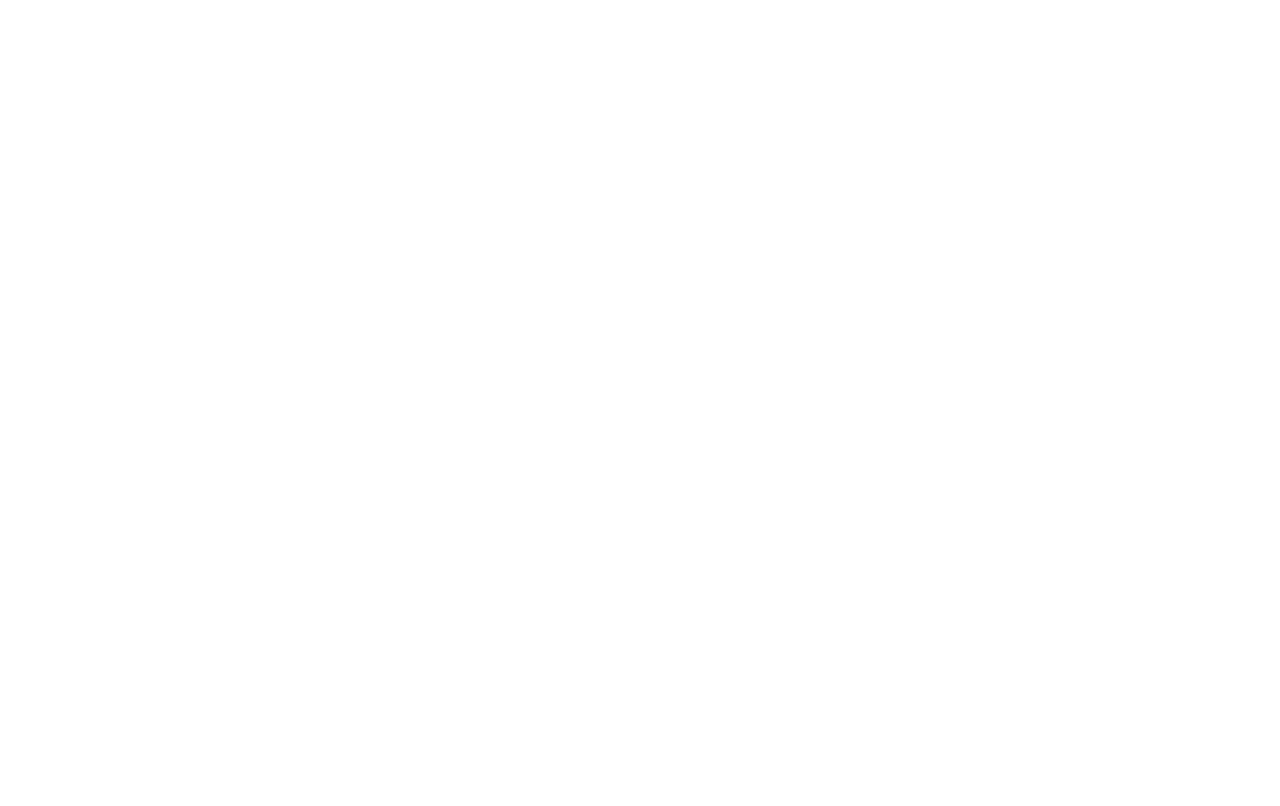
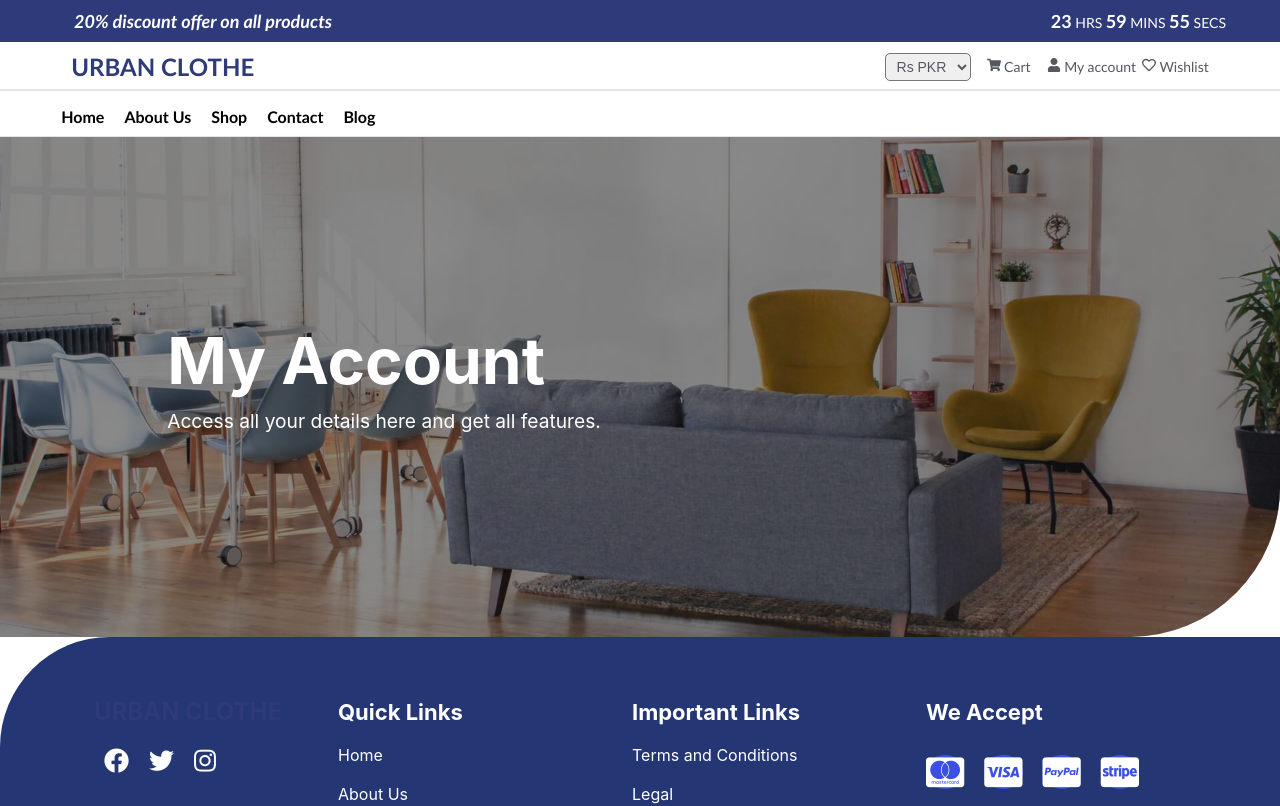
Before and after one commit to MuhammadMoazam/FYP-V1, a React (Create React App) app: page /wishlist in a window 1280 px wide. Before the commit this address had no page. Shown: the top 806 px of the page. Built offline with nearby package versions, Linux system fonts and the light colour scheme.

Commit message:
Wishlist page created

```diff
--- a/src/App.js
+++ b/src/App.js
@@ -15,6 +15,7 @@
 import Cart from './pages/Cart/Cart';
 import Legal from './pages/Legal/Legal';
 import Account from './pages/Account/Account';
+import Wishlist from './pages/Wishlist/Wishlist';
 
 
 const App = () =>
@@ -32,6 +33,7 @@
         <Route path="/legal" element={<Legal />} />
         <Route path="/cart" element={<Cart />} />
         <Route path="/account" element={<Account />} />
+        <Route path="/wishlist" element={<Wishlist />} />
       </Routes>
     </Router>
   );
--- /dev/null
+++ b/src/pages/Wishlist/Wishlist.jsx
@@ -0,0 +1,19 @@
+import React from 'react'
+import TImage from 'components/TImage/TImage'
+import Navbar from 'components/Navbar/Navbar'
+import Footer from 'components/Footer/Footer'
+const Wishlist = () =>
+{
+    return (
+        <>
+            <Navbar />
+            <TImage
+                title="My Account"
+                description="Access all your details here and get all features."
+            />
+            <Footer />
+        </>
+    )
+}
+
+export default Wishlist
```
Also changed, not shown: src/pages/Wishlist/Wishlist.css (added).
